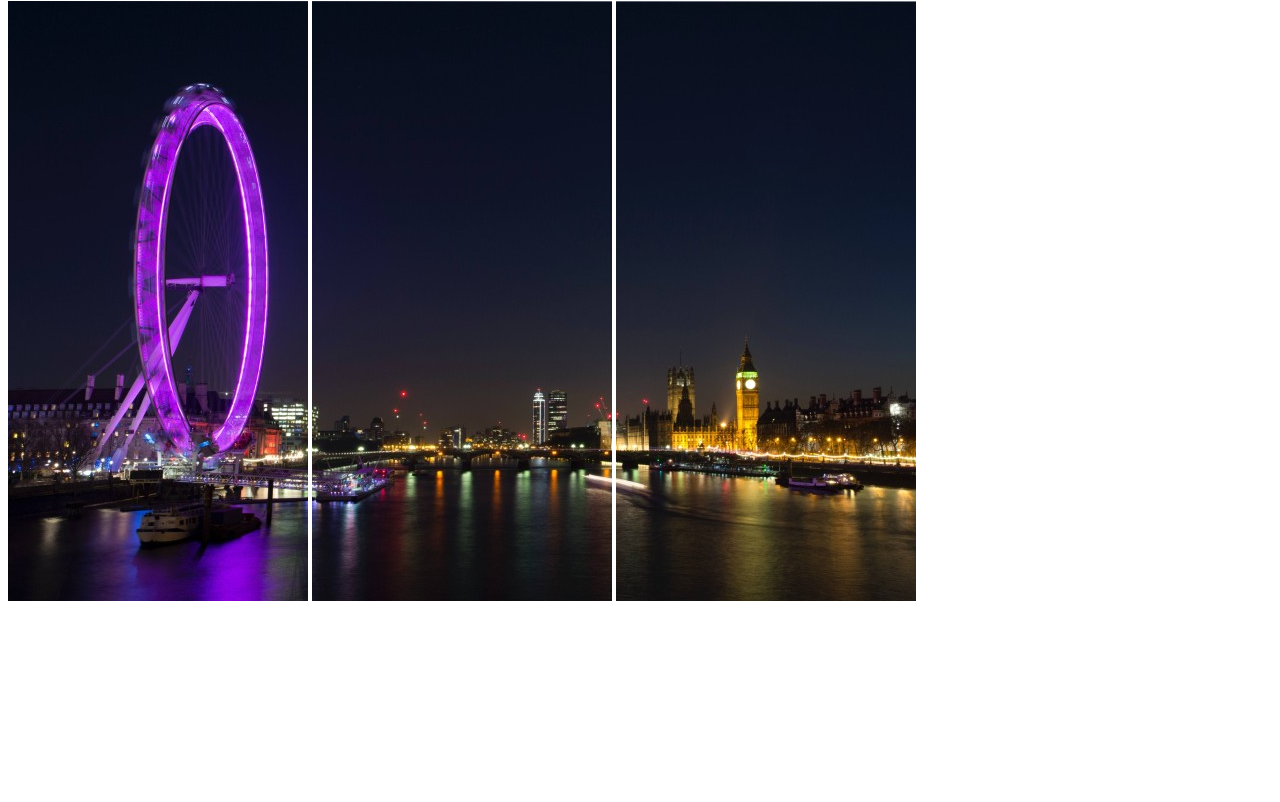
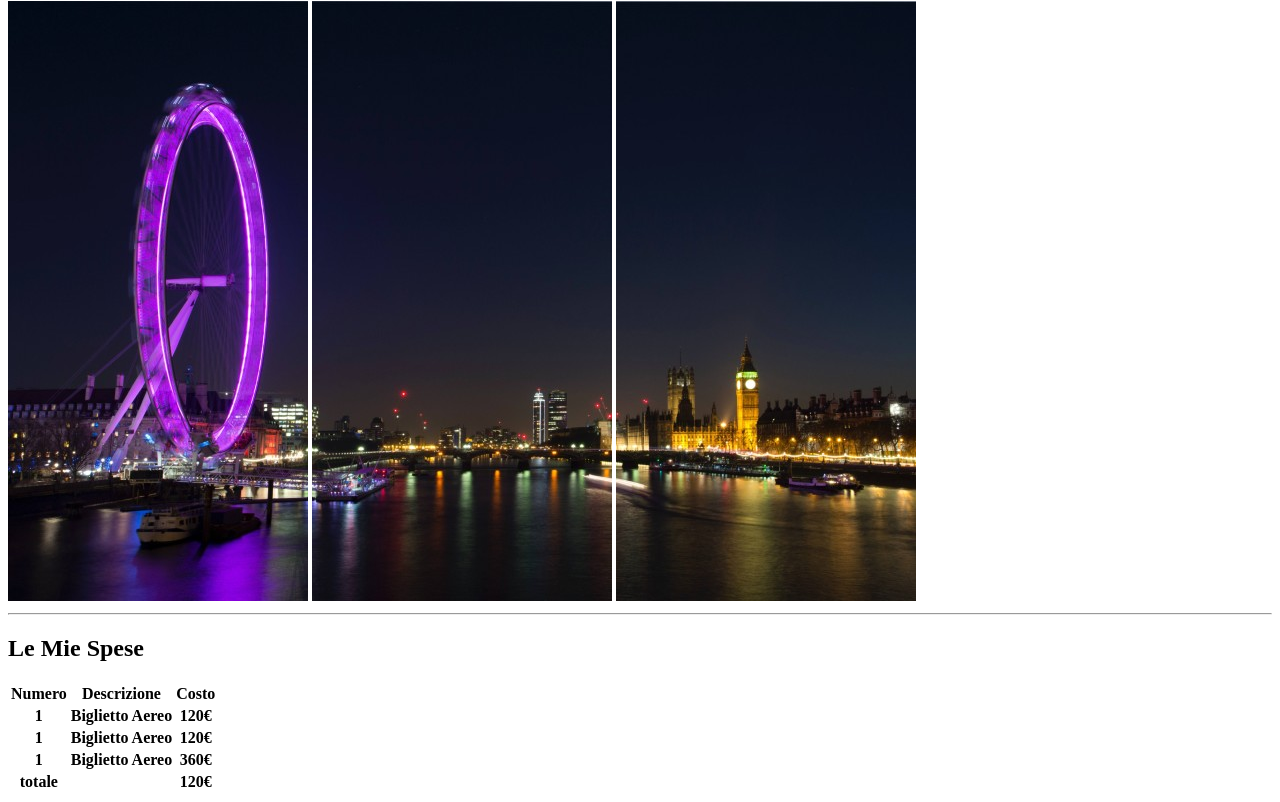
Before and after one commit to Alecaring/html-london-trip, a plain HTML site: page index.html in a window 1280 px wide. Shown: the part 79-881 px from the top of the page. Before the commit the page ends 800 px from the top, so only its background shows below. Drawn offline with Linux system fonts and the light colour scheme.

Commit message:
add: section table

```diff
--- a/index.html
+++ b/index.html
@@ -11,9 +11,45 @@
         <img src="./img/pexels-bill-emrich-230794-0.jpg" alt="">
         <img src="./img/pexels-bill-emrich-230794-1.jpg" alt="">
         <img src="./img/pexels-bill-emrich-230794-2.jpg" alt="">
+        <hr>
     </header>
     <main>
-
+        <section>
+            <h1>Le Mie Spese</h1>
+            <table>
+                <thead>
+                    <tr>
+                        <th>Numero</th>
+                        <th>Descrizione</th>
+                        <th>Costo</th>
+                    </tr>
+                </thead>
+                <tbody>
+                    <tr>
+                        <th>1</th>
+                        <th>Biglietto Aereo</th>
+                        <th>120€</th>
+                    </tr>
+                    <tr>
+                        <th>1</th>
+                        <th>Biglietto Aereo</th>
+                        <th>120€</th>
+                    </tr>
+                    <tr>
+                        <th>1</th>
+                        <th>Biglietto Aereo</th>
+                        <th>360€</th>
+                    </tr>
+                </tbody>
+                <tfoot>
+                    <tr>
+                        <th>totale</th>
+                        <th></th>
+                        <th>120€</th>
+                    </tr>
+                </tfoot>
+            </table>
+        </section>
     </main>
     <footer>
 
```
